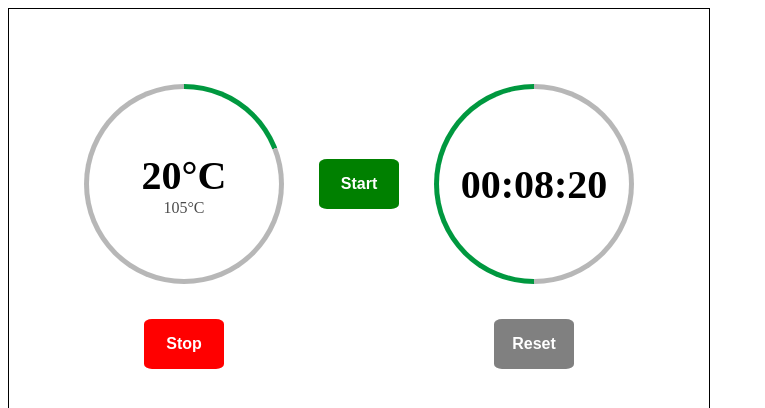
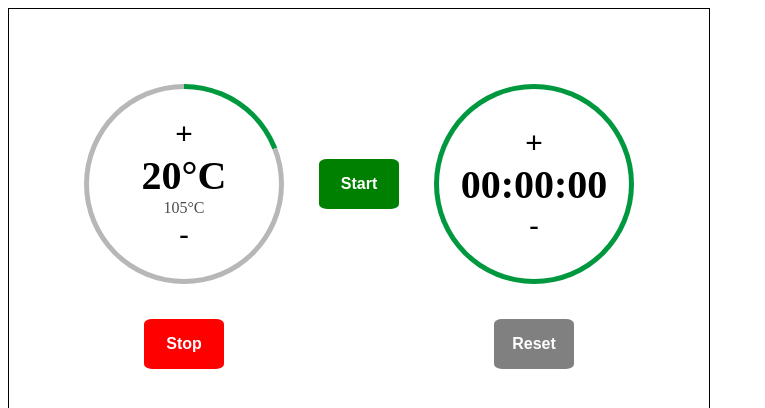
Before and after one commit to K0ron/sterilizerUI, an Angular app: page / in a window 1280 px wide. Shown: the top 408 px of the page, without its empty margins (0-765 px from the left). Built offline with nearby package versions, Linux system fonts and the light colour scheme.

Commit message:
add slector timer and temperature

```diff
--- a/src/app/components/temperature/temperature.html
+++ b/src/app/components/temperature/temperature.html
@@ -6,7 +6,9 @@
   }"
 >
   <div class="inner">
+    <button (click)="increaseTemp()">+</button>
     <div class="value">{{ currentTemperature }}°C</div>
     <div class="target">{{ targetTemperature }}°C</div>
+    <button (click)="decreaseTemp()">-</button>
   </div>
 </div>
--- a/src/app/components/temperature/temperature.scss
+++ b/src/app/components/temperature/temperature.scss
@@ -38,3 +38,10 @@
   font-size: 1rem;
   opacity: 0.7;
 }
+
+button {
+  border: none;
+  background: none;
+  cursor: pointer;
+  font-size: 30px;
+}
--- a/src/app/components/temperature/temperature.ts
+++ b/src/app/components/temperature/temperature.ts
@@ -12,6 +12,20 @@ export class Temperature implements OnInit {
   targetTemperature: number = 105;
 
   constructor(private cd: ChangeDetectorRef) {}
+
+  increaseTemp(): void {
+    if (this.targetTemperature < 150) {
+      this.targetTemperature += 5;
+      console.log(this.targetTemperature);
+    }
+  }
+
+  decreaseTemp(): void {
+    if (this.targetTemperature > 20) {
+      this.targetTemperature -= 5;
+    }
+    console.log(this.targetTemperature);
+  }
 
   ngOnInit(): void {
     // const interval = setInterval(() => {
--- a/src/app/components/timer/timer.html
+++ b/src/app/components/timer/timer.html
@@ -6,6 +6,8 @@
   }"
 >
   <div class="inner">
+    <button (click)="increaseMinutes()">+</button>
     <div class="value">{{ formatedTime }}</div>
+    <button (click)="decreaseMinutes()">-</button>
   </div>
 </div>
--- a/src/app/components/timer/timer.scss
+++ b/src/app/components/timer/timer.scss
@@ -33,3 +33,10 @@
   font-size: 40px;
   font-weight: bold;
 }
+
+button {
+  border: none;
+  background: none;
+  cursor: pointer;
+  font-size: 30px;
+}
--- a/src/app/components/timer/timer.ts
+++ b/src/app/components/timer/timer.ts
@@ -8,12 +8,16 @@ import { CommonModule } from '@angular/common';
   styleUrl: './timer.scss',
 })
 export class Timer implements OnInit {
-  totalTimeSec: number = 1000;
-  remainingTimeSec: number = 500;
-
   constructor(private cd: ChangeDetectorRef) {}
 
+  hours = 0;
+  minutes = 0;
+  totalTimeSec: number = 0;
+  remainingTimeSec: number = 0;
+  intervalId: any;
+
   ngOnInit(): void {
+    this.updateTotalTime();
     // const interval = setInterval(() => {
     //   if (this.remainingTimeSec > 0) {
     //     this.remainingTimeSec -= 1; // -1s à chaque tick
@@ -24,7 +28,42 @@ export class Timer implements OnInit {
     // }, 500);
   }
 
+  increaseMinutes(): void {
+    this.minutes += 5;
+
+    if (this.minutes >= 60) {
+      this.minutes = 0;
+      this.hours += 1;
+    }
+
+    this.updateTotalTime();
+  }
+
+  decreaseMinutes(): void {
+    this.minutes -= 5;
+
+    if (this.minutes < 0) {
+      if (this.hours > 0) {
+        this.hours--;
+        this.minutes = 55;
+      } else {
+        this.minutes = 0;
+      }
+    }
+    this.updateTotalTime();
+  }
+
+  updateTotalTime() {
+    this.totalTimeSec = this.hours * 3600 + this.minutes * 60;
+
+    if (!this.intervalId) {
+      this.remainingTimeSec = this.totalTimeSec;
+    }
+  }
+
   get progress(): number {
+    if (this.totalTimeSec === 0) return 0;
+
     return Math.min(((this.totalTimeSec - this.remainingTimeSec) / this.totalTimeSec) * 100, 100);
   }
 
@@ -41,8 +80,6 @@ export class Timer implements OnInit {
   }
 
   get progressColor(): string {
-    const ratio = this.remainingTimeSec / this.totalTimeSec;
-
     return '#b7b7b7';
   }
 }
--- a/src/app/pages/dashboard/dashboard.scss
+++ b/src/app/pages/dashboard/dashboard.scss
@@ -20,4 +20,5 @@
 .temperature,
 .timer {
   margin-top: 75px;
+  z-index: 1;
 }
```
